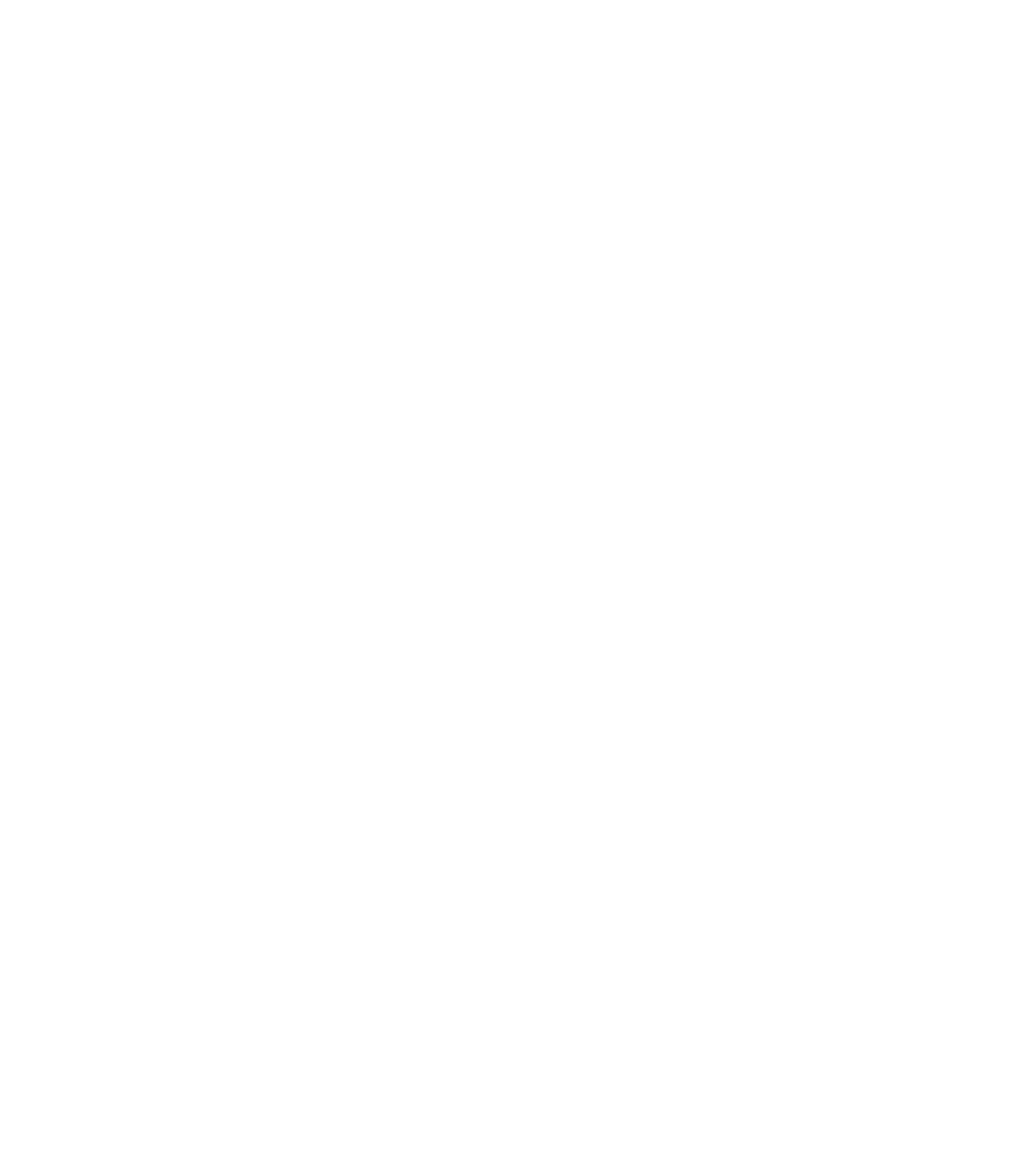
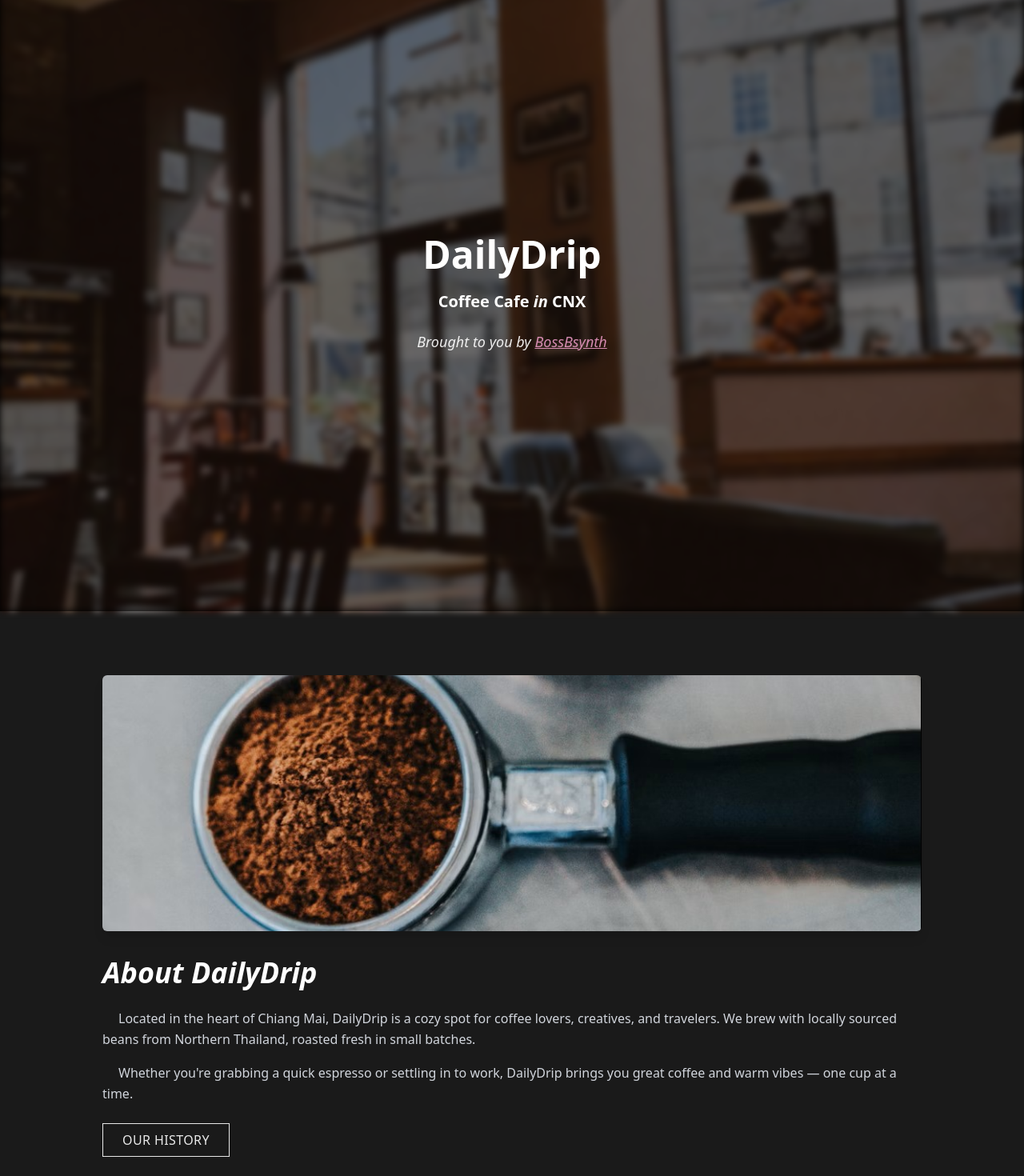
Before and after one commit to Sahasawat-Boss/DailyDrip-Cofee-Cafe, a Next.js app: page / in a window 1280 px wide. Shown: the part 36-1506 px from the top of the page at 80% size. Before the commit the page ends 800 px from the top, so only its background shows below. Built offline with nearby package versions, Linux system fonts and the light colour scheme.

Commit message:
a compents: home about

```diff
--- /dev/null
+++ b/src/app/CSS/animation.css
@@ -0,0 +1,10 @@
+@import "tailwindcss";
+
+/* Tailwind @Apply*/
+
+.hover{
+    @apply hover:scale-105 opacity-90 cursor-pointer transition duration-200
+}
+.hover-r{
+    @apply hover:translate-x-2.5 opacity-90 cursor-pointer transition duration-200
+}
--- /dev/null
+++ b/src/app/components/About.tsx
@@ -0,0 +1,33 @@
+// components/About.tsx
+
+export default function About() {
+    return (
+        <section className="bg-[#1a1a1a] text-white px-6 py-12 md:py-20">
+            <div className="max-w-5xl mx-auto">
+                <div className="mb-8">
+                    <img
+                        src="/images/cofee/cofee.jpg"
+                        alt="Cafe interior"
+                        className="h-60 md:h-80 w-full object-cover rounded-md shadow-lg"
+                    />
+                </div>
+                <h2 className="text-3xl md:text-4xl font-bold italic mb-6">
+                    About DailyDrip
+                </h2>
+                <p className="text-gray-300 mb-4 leading-relaxed indent-5">
+                    Located in the heart of Chiang Mai, DailyDrip is a cozy spot for coffee
+                    lovers, creatives, and travelers. We brew with locally sourced beans from
+                    Northern Thailand, roasted fresh in small batches.
+                </p>
+                <p className="text-gray-300 mb-6 leading-relaxed indent-5">
+                    Whether you're grabbing a quick espresso or settling in to work, DailyDrip
+                    brings you great coffee and warm vibes — one cup at a time.
+                </p>
+
+                <button className="border border-white text-white px-6 py-2 uppercase tracking-wide hover:bg-white hover:text-black hover-r">
+                    Our History
+                </button>
+            </div>
+        </section>
+    );
+}
--- /dev/null
+++ b/src/app/components/Hero.tsx
@@ -0,0 +1,31 @@
+export default function Hero() {
+    return (
+        <section className="relative h-screen flex items-center justify-center bg-black">
+            <div
+                className="absolute inset-0 bg-cover bg-center z-0 blur-xs" //[inset-0] = (t-0 r-0 l-0 b-0) = stretch and fill its entire parent.
+                style={{ backgroundImage: "url('/images/hero/cafe.jpeg')" }}
+            />
+            <div className="absolute inset-0 bg-black/55 z-0" />
+            <div className="relative z-10 text-white text-center px-4 max-w-3xl">
+                <h1 className="text-4xl md:text-5xl font-bold leading-tight mb-4">
+                    DailyDrip
+                </h1>
+                <h1 className="text-lg md:text-xl font-bold leading-tight mb-4">
+                    Coffee Cafe  <em>in</em> CNX
+                </h1>
+                <p className="text-lg italic mt-6 hover">
+                    Brought to you by{" "}
+                    <a
+                        href="https://bossbsynth.com"
+                        target="_blank"
+                        rel="noopener noreferrer"
+                        className="text-pink-300/90 underline hover:text-pink-200 transition-colors duration-200 "
+                    >
+                        BossBsynth
+                    </a>
+                </p>
+
+            </div>
+        </section>
+    );
+}
--- /dev/null
+++ b/src/app/components/Nav.tsx
@@ -0,0 +1,9 @@
+import React from 'react'
+
+const Nav = () => {
+    return (
+        <div>Nav</div>
+    )
+}
+
+export default Nav
--- a/src/app/layout.tsx
+++ b/src/app/layout.tsx
@@ -1,6 +1,7 @@
 import type { Metadata } from "next";
 import { Geist, Geist_Mono } from "next/font/google";
 import "./CSS/globals.css";
+import "./CSS/animation.css";
 
 const geistSans = Geist({
   variable: "--font-geist-sans",
--- a/src/app/page.tsx
+++ b/src/app/page.tsx
@@ -1,9 +1,11 @@
-import Image from "next/image";
+import Hero from "./components/Hero";
+import About from "./components/About";
 
 export default function Home() {
   return (
     <div>
-      DailyDrip
+      <Hero />
+      <About/>
     </div>
   );
 }
```
Also changed, not shown: public/images/cofee/cofee.jpg (added), public/images/hero/cafe.jpeg (added), src/app/components/TodayMenu.tsx (added).
